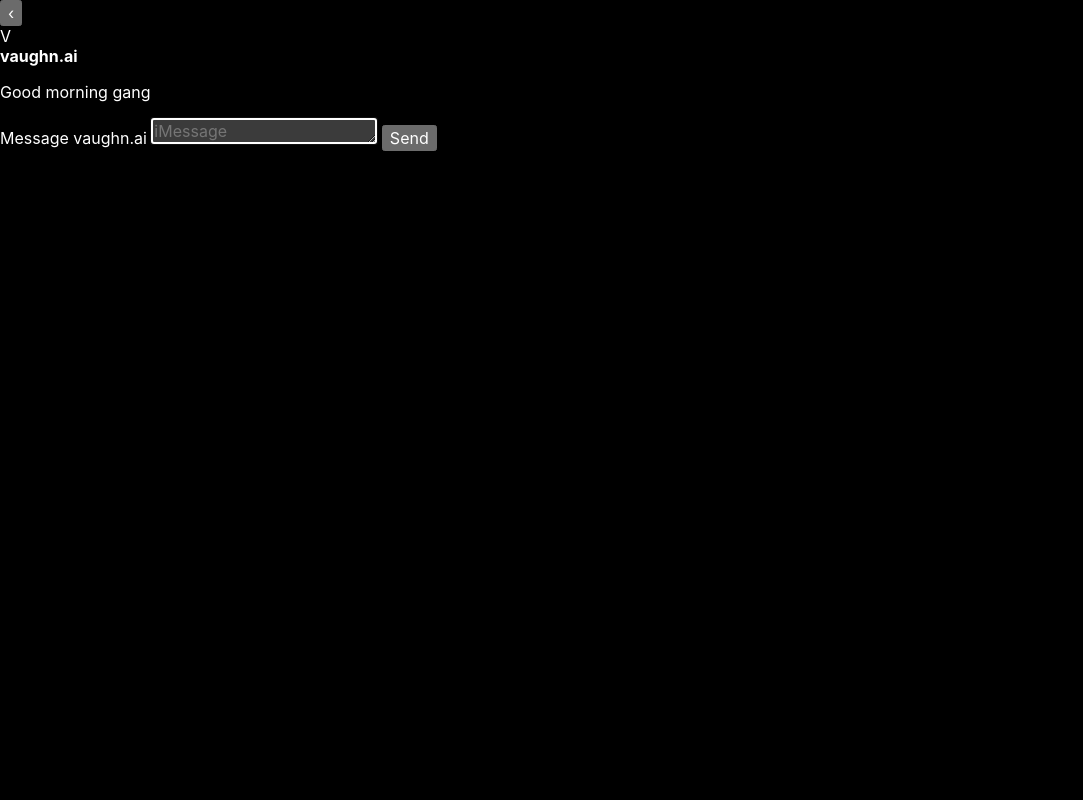
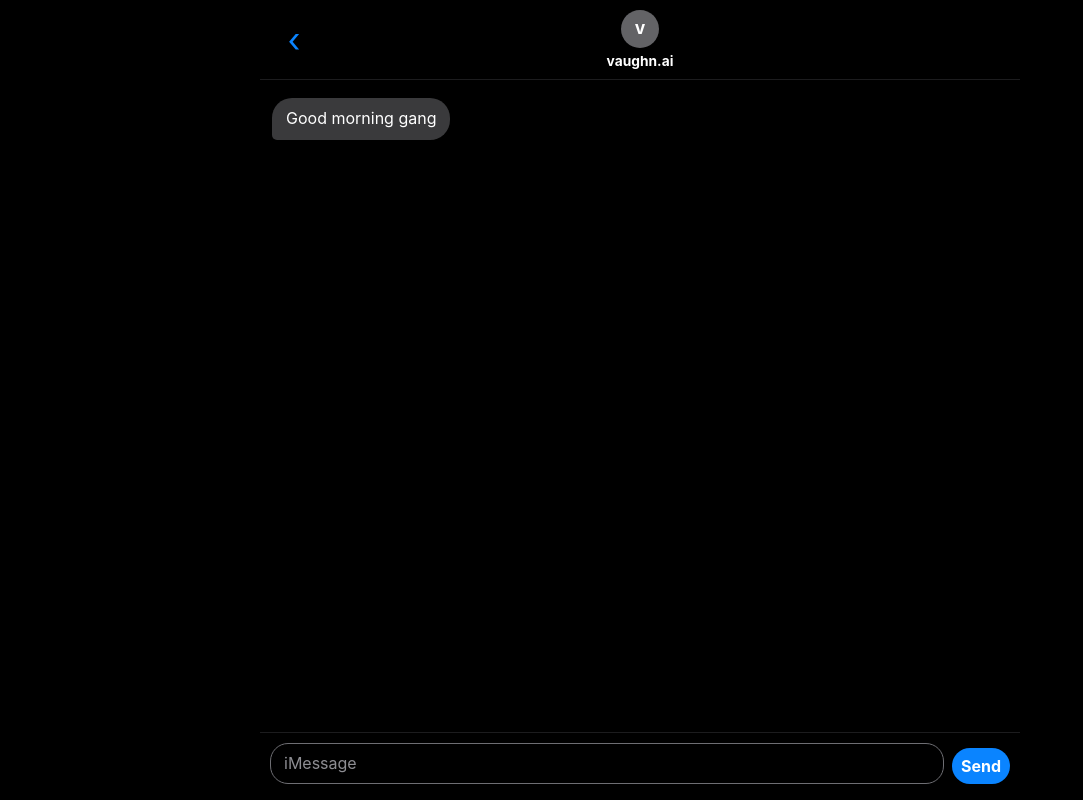
Before and after one commit to johnsonto07/vaughn.ai-v2, a website: page vaughn-chatbot-site/public/index.html in a window 1280 px wide. Both pictures are taken after a click on the button "Open chat". Shown: the whole page, without its empty margins (0-1083 px from the left). Drawn offline with Linux system fonts and the light colour scheme.

Commit message:
Update styles.css

```diff
--- a/vaughn-chatbot-site/public/styles.css
+++ b/vaughn-chatbot-site/public/styles.css
@@ -98,3 +98,245 @@
 }
 
 .intro-copy p {
+  margin: 0;
+  color: #c7c7cc;
+  font-size: clamp(1.05rem, 1.4vw, 1.35rem);
+  line-height: 1.5;
+}
+
+.intro-copy button {
+  position: absolute;
+  right: 0;
+  bottom: 0;
+  width: 56px;
+  height: 56px;
+  border: 0;
+  border-radius: 50%;
+  color: #fff;
+  background: #0a84ff;
+  font-size: 2.1rem;
+  font-weight: 700;
+  line-height: 1;
+  cursor: pointer;
+}
+
+.chat-view {
+  display: grid;
+  grid-template-rows: auto 1fr auto;
+  width: 100%;
+  height: var(--app-height);
+  max-width: none;
+  margin: 0;
+  background: #000;
+}
+
+.phone-header {
+  position: sticky;
+  top: 0;
+  z-index: 2;
+  display: grid;
+  grid-template-columns: 48px 1fr 48px;
+  align-items: center;
+  min-height: 76px;
+  width: min(760px, 100%);
+  justify-self: center;
+  padding: 10px 14px;
+  border-bottom: 1px solid #1c1c1e;
+  background: rgba(0, 0, 0, 0.92);
+  backdrop-filter: blur(18px);
+}
+
+.back-button {
+  width: 40px;
+  height: 40px;
+  border: 0;
+  border-radius: 50%;
+  color: #0a84ff;
+  background: transparent;
+  font-size: 2.1rem;
+  line-height: 1;
+  cursor: pointer;
+}
+
+.contact {
+  display: grid;
+  justify-items: center;
+  gap: 5px;
+  color: #fff;
+  font-size: 0.86rem;
+}
+
+.contact-avatar {
+  display: grid;
+  place-items: center;
+  width: 38px;
+  height: 38px;
+  border-radius: 50%;
+  color: #fff;
+  background: #636366;
+  font-weight: 800;
+}
+
+.header-spacer {
+  width: 40px;
+  height: 40px;
+}
+
+.messages {
+  min-height: 0;
+  width: min(760px, 100%);
+  justify-self: center;
+  overflow-y: auto;
+  padding: 18px 12px 22px;
+  -webkit-overflow-scrolling: touch;
+}
+
+.message {
+  display: flex;
+  margin: 0 0 8px;
+}
+
+.message p {
+  max-width: min(76%, 560px);
+  margin: 0;
+  padding: 10px 14px;
+  border-radius: 20px;
+  line-height: 1.35;
+  white-space: pre-wrap;
+  overflow-wrap: anywhere;
+}
+
+.message.bot {
+  justify-content: flex-start;
+}
+
+.message.bot p {
+  color: #fff;
+  background: #3a3a3c;
+  border-bottom-left-radius: 5px;
+}
+
+.message.user {
+  justify-content: flex-end;
+}
+
+.message.user p {
+  color: #fff;
+  background: #0a84ff;
+  border-bottom-right-radius: 5px;
+}
+
+.composer {
+  display: grid;
+  grid-template-columns: minmax(0, 1fr) auto;
+  gap: 8px;
+  align-items: end;
+  width: min(760px, 100%);
+  justify-self: center;
+  padding: 10px 10px 16px;
+  border-top: 1px solid #1c1c1e;
+  background: #000;
+}
+
+textarea {
+  width: 100%;
+  max-height: 130px;
+  resize: none;
+  border: 1px solid #3a3a3c;
+  border-radius: 18px;
+  padding: 9px 13px;
+  outline: none;
+  background: #000;
+  color: #fff;
+  line-height: 1.3;
+}
+
+textarea::placeholder {
+  color: #8e8e93;
+}
+
+textarea:focus {
+  border-color: #6e6e73;
+}
+
+.composer button {
+  min-width: 58px;
+  min-height: 36px;
+  border: 0;
+  border-radius: 18px;
+  color: #fff;
+  background: #0a84ff;
+  font-weight: 700;
+  cursor: pointer;
+}
+
+button:disabled {
+  cursor: wait;
+  opacity: 0.55;
+}
+
+@media (prefers-reduced-motion: reduce) {
+  .scene {
+    transition: none;
+    transform: none;
+  }
+}
+
+.sr-only {
+  position: absolute;
+  width: 1px;
+  height: 1px;
+  overflow: hidden;
+  clip: rect(0, 0, 0, 0);
+}
+
+@media (max-width: 640px) {
+  .intro-view {
+    align-items: start;
+    padding: 18px 18px 24px;
+  }
+
+  .intro-card {
+    width: 100%;
+    min-height: auto;
+    grid-template-columns: 1fr;
+    gap: 16px;
+  }
+
+  .profile-photo {
+    max-height: min(48vh, 390px);
+  }
+
+  h1 {
+    font-size: 2.35rem;
+  }
+
+  .intro-copy {
+    gap: 12px;
+    padding: 0;
+  }
+
+  .intro-copy p {
+    font-size: 0.95rem;
+    line-height: 1.42;
+  }
+
+  .intro-copy button {
+    position: sticky;
+    right: auto;
+    bottom: 0;
+    width: 100%;
+    min-height: 50px;
+    border-radius: 999px;
+    font-size: 1.6rem;
+    box-shadow: 0 -10px 24px rgba(0, 0, 0, 0.4);
+  }
+
+  .chat-view {
+    max-width: none;
+  }
+
+  .message p {
+    max-width: 82%;
+  }
+}
```
